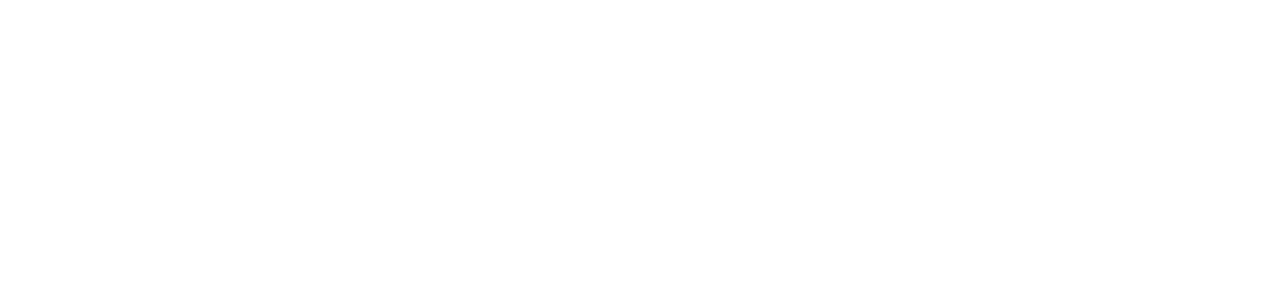
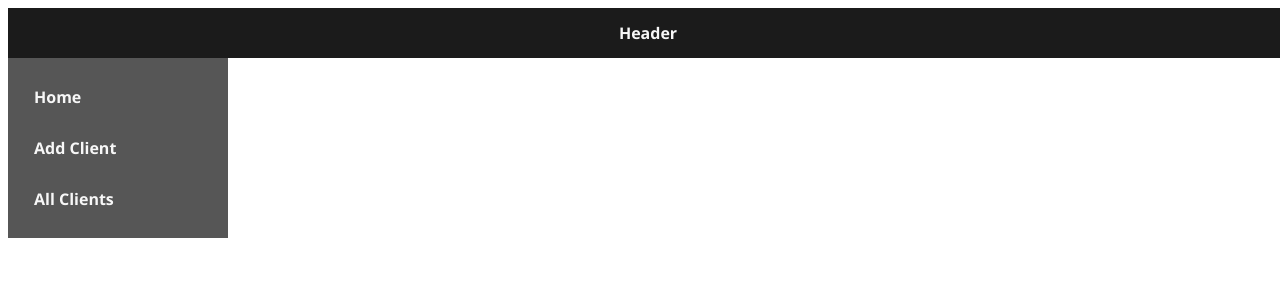
Before and after one commit to jkcsoftwaresllp/CasGamPro_client, a React (Vite) app: page /admin in a window 1280 px wide. Before the commit this address had no page. Shown: the top 300 px of the page. Built offline with nearby package versions, Linux system fonts and the light colour scheme.

Commit message:
feat: Implement Admin Dashboard with Header and Sidebar components(partially)

```diff
--- a/src/App.css
+++ b/src/App.css
@@ -1,4 +1,9 @@
 :root {
+  --textBold: 700;
+  --textNormal: 400;
+  --borderRadius: 6px;
+  --borderRadius-md: 15px;
+  --borderRadius-lg: 25px;
   /* dark mode */
   /* Special Cases */
   --color-special-yellow: #e6c000;
@@ -18,4 +23,14 @@
   --color-text-dark-primary: #c0c0c0;
   --color-text-dark-secondary: #e6e6e6;
   --color-text-dark-tertiary: #f7f7f7;
+
+  /* text light */
+  --color-text-primary: #1b1b1b;
+  --color-text-secondary: #565656;
+  --color-text-tertiary: #7b7b7b;
+
+  /* background light*/
+  --color-bg-primary: #c0c0c0;
+  --color-bg-secondary: #e6e6e6;
+  --color-bg-tertiary: #f7f7f7;
 }
--- a/src/App.jsx
+++ b/src/App.jsx
@@ -2,6 +2,7 @@
 import "./App.css";
 import LoginPage from "./pages/LoginPage";
 import ClientRegisterPage from "./pages/ClientRegisterPage";
+import AdminDashboard from "./pages/AdminDashboard";
 
 function App() {
   return (
@@ -12,6 +13,9 @@
       <Routes>
         <Route path="/admin/newUser" element={<ClientRegisterPage />} />
       </Routes>
+      <Routes>
+        <Route path="/admin" element={<AdminDashboard />} />
+      </Routes>
     </Router>
   );
 }
--- /dev/null
+++ b/src/components/AdminDashboard/Header.jsx
@@ -0,0 +1,4 @@
+import style from "./styles/Header.module.css";
+export const Header = () => {
+  return <div className={style.header}>Header</div>;
+};
--- /dev/null
+++ b/src/components/AdminDashboard/SideTab.jsx
@@ -0,0 +1,9 @@
+import style from "./styles/Sidetab.module.css";
+
+export const SideTab = ({ onClick, title }) => {
+  return (
+    <div className={style.sideTab} onClick={onClick}>
+      {title}
+    </div>
+  );
+};
--- /dev/null
+++ b/src/components/AdminDashboard/Sidebar.jsx
@@ -0,0 +1,21 @@
+import { SideTab } from "./SideTab";
+import style from "./styles/SideBar.module.css";
+
+export const SideBar = () => {
+  return (
+    <div className={style.sideBar}>
+      {/* <div className={style.label}>Navigation Bar</div> */}
+      <div className={style.sideTabList}>
+        <SideTab onClick={() => console.log("Home Clicked")} title={"Home"} />
+        <SideTab
+          onClick={() => console.log("Add Client Clicked")}
+          title={"Add Client"}
+        />
+        <SideTab
+          onClick={() => console.log("All Client Clicked")}
+          title={"All Clients"}
+        />
+      </div>
+    </div>
+  );
+};
--- /dev/null
+++ b/src/components/AdminDashboard/styles/Header.module.css
@@ -0,0 +1,12 @@
+.header {
+  width: 100%;
+  height: 50px;
+
+  background-color: var(--color-bg-dark-primary);
+  display: flex;
+  justify-content: center;
+  align-items: center;
+  color: var(--color-text-dark-tertiary);
+
+  font-weight: 700;
+}
--- /dev/null
+++ b/src/components/AdminDashboard/styles/Sidebar.module.css
@@ -0,0 +1,16 @@
+.sideBar {
+  --sideBarWidth: 200px;
+}
+
+.sideBar {
+  height: 100%;
+  width: var(--sideBarWidth);
+  background-color: var(--color-bg-dark-secondary);
+  color: var(--color-text-dark-tertiary);
+  padding: 10px;
+}
+
+.label {
+  text-align: center;
+  padding: 5px;
+}
--- /dev/null
+++ b/src/components/AdminDashboard/styles/Sidetab.module.css
@@ -0,0 +1,11 @@
+.sideTab {
+  padding: 10px;
+  margin: 7px 5px;
+  border-radius: var(--borderRadius);
+  border: 1px solid var(--color-bg-dark-secondary);
+  font-weight: var(--textBold);
+}
+
+.sideTab:hover {
+  background-color: var(--color-bg-dark-primary);
+}
--- /dev/null
+++ b/src/pages/AdminDashboard.jsx
@@ -0,0 +1,18 @@
+import { Header } from "../components/AdminDashboard/Header";
+import { SideBar } from "../components/AdminDashboard/Sidebar";
+import styles from "../styles/AdminDashboard.module.css";
+
+const AdminDashboard = () => {
+  return (
+    <>
+      <div className={styles.casGamPro}>
+        <Header />
+        <div className={styles.mainContent}>
+          <SideBar />
+        </div>
+      </div>
+    </>
+  );
+};
+
+export default AdminDashboard;
--- /dev/null
+++ b/src/styles/AdminDashboard.module.css
@@ -0,0 +1,14 @@
+.casGamPro {
+  --windowHeight: 100vh;
+  --windowWidth: 100vw;
+}
+
+.casGamPro {
+  height: calc(var(--hei));
+  width: var(--windowWidth);
+  height: var(--windowHei);
+}
+
+.mainContent {
+  height: calc(var(--windowHei) - var(--headerHight));
+}
```
